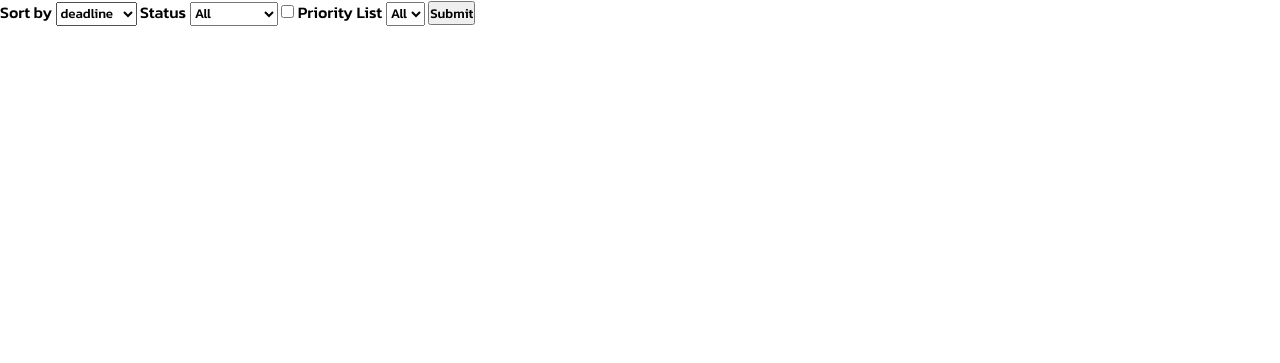
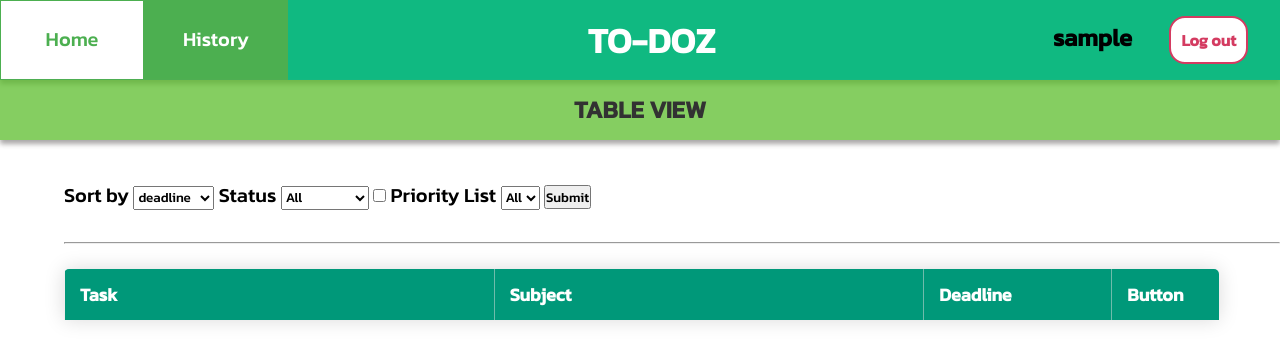
Before and after one commit to Hamiz5401/TO-DOZ, a Django app: page /To-Doz/table/ in a window 1280 px wide. Shown: the top 363 px of the page. Run offline with Django 4.2, Linux system fonts and the light colour scheme; the visitor is signed in with stand-in values (Sample User, id 1); data that the repository does not hold is empty.

Commit message:
add path, fix detail page and add buttons to home page

```diff
--- a/To_DoZ/templates/To_DoZ/table.html
+++ b/To_DoZ/templates/To_DoZ/table.html
@@ -1,23 +1,91 @@
+<style>
+body {
+font-size: 20px;
+
+}
+.sorting{
+margin-left:4rem;
+margin-bottom:2rem;
+}
+.main-table{
+margin-left:4rem;
+
+}
+
+.content-table {
+    width: 95%;
+    border-collapse: collapse;
+    margin: 25px 0;
+    font-size: 0.9em;
+    border-radius: 5px 5px 0 0;
+    overflow: hidden;
+    box-shadow: 0 0 20px rgba(0, 0, 0, 0.15);
+}
+
+.content-table thead tr {
+    background-color: #009879;
+    color: #ffffff;
+    text-align: left;
+    font-weight: bold;
+
+}
+
+.content-table th,
+.content-table td {
+    padding: 12px 15px;
+    border-left: 1px solid rgba(221, 221, 221, 0.5);
+}
+
+.content-table tbody tr {
+    border-bottom: 2px solid #dddddd;
+}
+
+.content-table tbody tr:nth-of-type(even) {
+    background-color: #f3f3f3;
+}
+
+.content-table tbody tr:last-of-type {
+    border-bottom: 2px solid #009879;
+}
+
+
+</style>
 <!DOCTYPE html>
 <html lang="en">
 {% load static %}
 
 <link rel="stylesheet" href="{% static 'To_DoZ/style.css' %}">
-
 <head>
     <meta charset="UTF-8">
     <meta http-equiv="X-UA-Compatible" content="IE=edge">
     <meta name="viewport" content="width=device-width, initial-scale=1.0">
-    <title>Document</title>
+    <title>To-DOZ</title>
 
 </head>
+<body>
+<header>
+    <div class="container">
+        <nav>
+            <ul>
+                <li><a href="{% url 'To_DoZ:home' %}" class="nav_button">Home</a></li>
+                <li><a href="{% url 'To_DoZ:history' %}" class="nav_button">History</a></li>
+            </ul>
+            <div class="logo">
+                <a href="{% url 'To_DoZ:home' %}" class="solid_button">TO-DOZ</a>
+            </div>
+            <div class="account">
+                <a>{{user}}</a>
+                <a href="{% url 'account_logout' %}" class="logout_button">Log out</a>
+            </div>
 
-<body>
-    <div>
-        {% for task in task_list %}
-        {{task.title}} : call "task" to get more infomation Ex. task.deadline
-        <br>
-        {% endfor %}
+        </nav>
+
+        <div class="page">
+            <h1>TABLE VIEW</h1>
+        </div>
+
+        <section class="header-info">
+            <div class="sorting">
                 <form>
                     <label for="sort">Sort by</label>
                     <select name="sort_by" id="sort">
@@ -42,7 +110,47 @@
                     <input type="submit">
                 </form>
             </div>
-    <div></div>
+
+            <div class="main-table">
+
+                <hr>
+                <table class="content-table">
+                    <thead>
+                    <tr>
+
+                        <th style="width:400px;">Task</th>
+                        <th style="width:400px;">Subject</th>
+                        <th style="width:175px;">Deadline</th>
+                        <th style="width:100px;">Button</th>
+
+                    </tr>
+                    </thead>
+                    <tbody>
+                    {% for task in task_list %}
+                    <tr>
+                        <td><a href="{% url 'To_DoZ:detail' task.to_do_list.pk task.pk %}" style="text-decoration: none;color:black;">{{task.title}}</a></td>
+                        <td>{{task.to_do_list.subject}}</td>
+                        <td>{{task.deadline}}</td>
+                        {% if task.status == False %}
+                        <td style="text-align: center;"><a href="{% url 'To_DoZ:done' task.pk %}" class="done_button">DONE</a></td>
+                        {% else %}
+                        <td style="text-align: center;"><a href="{% url 'To_DoZ:done' task.pk %}" class="late_done_button">Redone</a></td>
+                        {% endif %}
+
+
+                    </tr>
+                    {% endfor %}
+
+
+                    </tbody>
+                </table>
+
+
+            </div>
+
+
+        </section>
+    </div>
+</header>
 </body>
-
 </html>
--- a/To_DoZ/urls.py
+++ b/To_DoZ/urls.py
@@ -19,5 +19,7 @@ urlpatterns = [
     path('detail/<int:pk_list>/<int:pk>/delete', views.TaskDeleteView.as_view(), name='delete_task'),
 
     path('detail/<int:pk_task>/done', views.done, name='done'),
-    path('get_classroom_data', views.create_classroom_data, name='get_data')
+    path('get_classroom_data', views.create_classroom_data, name='get_data'),
+
+    path('discord_create_form/', views.DiscordCreateView.as_view(), name='discord_create_form')
 ]
```
Also changed, not shown: To_DoZ/static/To_DoZ/style.css (+58 -4 lines), To_DoZ/templates/To_DoZ/detail.html (+5 -39 lines), To_DoZ/templates/To_DoZ/discord_create_form.html (added, +10 -0 lines), To_DoZ/templates/To_DoZ/discord_update_form.html (added, +10 -0 lines), To_DoZ/templates/To_DoZ/home.html (+21 -1 lines), To_DoZ/templates/To_DoZ/task_create_form.html (+7 -16 lines), To_DoZ/templates/To_DoZ/task_update_form.html (+8 -13 lines). Lines whose indentation alone changed are shown as unchanged.
